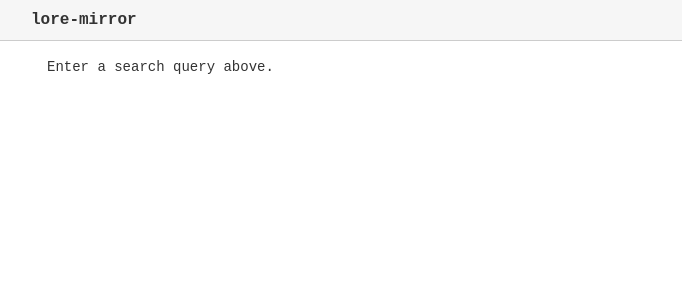
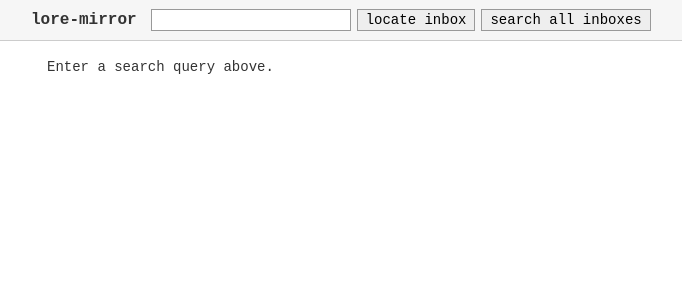
Before and after one commit to pengdonglin137/lore-mirror, a Vue app in the folder frontend/: page /search in a window 1280 px wide. Shown: the top 300 px of the page, without its empty margins (9-691 px from the left). Built offline with nearby package versions, Linux system fonts and the light colour scheme.

Commit message:
Move search box and buttons into global header bar
Search, locate inbox, and search-all-inboxes are now in the top nav
next to the lore-mirror title, available on every page.

Co-Authored-By: Claude Opus 4.6 <noreply@anthropic.com>

```diff
--- a/frontend/src/App.vue
+++ b/frontend/src/App.vue
@@ -1,4 +1,24 @@
 <script setup>
+import { ref } from 'vue'
+import { useRouter } from 'vue-router'
+import { locateInbox } from './api.js'
+
+const router = useRouter()
+const query = ref('')
+const locateResults = ref(null)
+
+async function doLocate() {
+  if (!query.value.trim()) return
+  locateResults.value = null
+  const data = await locateInbox(query.value.trim())
+  locateResults.value = data.matches
+}
+
+function doSearchAll() {
+  if (!query.value.trim()) return
+  locateResults.value = null
+  router.push({ path: '/search', query: { q: query.value.trim() } })
+}
 </script>
 
 <template>
@@ -6,7 +26,20 @@
     <header>
       <nav>
         <router-link to="/" class="logo-link">lore-mirror</router-link>
+        <input
+          v-model="query"
+          type="text"
+          class="nav-input"
+          @keyup.enter="doSearchAll"
+        />
+        <button class="nav-btn" @click="doLocate">locate inbox</button>
+        <button class="nav-btn" @click="doSearchAll">search all inboxes</button>
       </nav>
+      <div v-if="locateResults !== null" class="locate-results">
+        <pre v-if="locateResults.length === 0">No matching inboxes found.</pre>
+        <pre v-else><template v-for="m in locateResults" :key="m.name">* <router-link :to="`/inbox/${m.name}`" @click="locateResults = null">{{ m.name }}</router-link>  {{ m.description }}
+</template></pre>
+      </div>
     </header>
     <main>
       <router-view />
@@ -51,7 +84,7 @@ header {
 header nav {
   display: flex;
   align-items: center;
-  gap: 16px;
+  gap: 6px;
   max-width: 1200px;
   margin: 0 auto;
 }
@@ -60,6 +93,33 @@ header nav {
   font-weight: bold;
   font-size: 16px;
   color: #333;
+  margin-right: 8px;
+}
+
+.nav-input {
+  font-family: monospace;
+  font-size: 14px;
+  padding: 2px 6px;
+  border: 1px solid #999;
+  width: 200px;
+}
+
+.nav-btn {
+  font-family: monospace;
+  font-size: 14px;
+  padding: 2px 8px;
+  cursor: pointer;
+  border: 1px solid #999;
+  background: #eee;
+  white-space: nowrap;
+}
+
+.locate-results {
+  max-width: 1200px;
+  margin: 8px auto 0;
+  padding: 6px 8px;
+  background: #fefefe;
+  border: 1px solid #ddd;
 }
 
 main {
@@ -108,9 +168,10 @@ mark {
   a { color: #6cb6ff; }
   header { background: #252525; border-color: #444; }
   .logo-link { color: #ddd; }
-  .pagination button {
+  .nav-input, .nav-btn, .pagination button {
     background: #333; color: #ddd; border-color: #555;
   }
+  .locate-results { background: #2a2a2a; border-color: #444; }
   mark { background: #665500; color: #fff; }
 }
 </style>
--- a/frontend/src/views/Home.vue
+++ b/frontend/src/views/Home.vue
@@ -1,14 +1,10 @@
 <script setup>
 import { ref, onMounted } from 'vue'
-import { useRouter } from 'vue-router'
-import { getInboxes, getStats, locateInbox } from '../api.js'
+import { getInboxes, getStats } from '../api.js'
 
-const router = useRouter()
 const inboxes = ref([])
 const stats = ref(null)
 const loading = ref(true)
-const homeQuery = ref('')
-const locateResults = ref(null)
 
 onMounted(async () => {
   try {
@@ -19,18 +15,6 @@ onMounted(async () => {
     loading.value = false
   }
 })
-
-async function doLocate() {
-  if (!homeQuery.value.trim()) return
-  locateResults.value = null
-  const data = await locateInbox(homeQuery.value.trim())
-  locateResults.value = data.matches
-}
-
-function doSearchAll() {
-  if (!homeQuery.value.trim()) return
-  router.push({ path: '/search', query: { q: homeQuery.value.trim() } })
-}
 
 function formatCount(n) {
   if (n >= 1000000) return (n / 1000000).toFixed(1) + 'M'
@@ -54,20 +38,6 @@ function formatDate(d) {
   <div>
     <pre v-if="loading" class="loading">Loading...</pre>
     <template v-else>
-      <pre><b>lore-mirror</b>  <input
-          v-model="homeQuery"
-          type="text"
-          placeholder=""
-          class="home-input"
-          @keyup.enter="doSearchAll"
-        /><button class="home-btn" @click="doLocate">locate inbox</button><button class="home-btn" @click="doSearchAll">search all inboxes</button></pre>
-
-      <div v-if="locateResults !== null" class="locate-results">
-        <pre v-if="locateResults.length === 0">No matching inboxes found.</pre>
-        <pre v-else><template v-for="m in locateResults" :key="m.name">* <router-link :to="`/inbox/${m.name}`">{{ m.name }}</router-link>  {{ m.description }}
-</template></pre>
-      </div>
-
       <pre>local kernel mailing list archive
 
 <template v-if="stats">Total: {{ formatCount(stats.total_messages) }} messages in {{ stats.total_inboxes }} inbox(es)
@@ -82,36 +52,3 @@ Inboxes:
     </template>
   </div>
 </template>
-
-<style scoped>
-.home-input {
-  font-family: monospace;
-  font-size: 14px;
-  padding: 2px 6px;
-  border: 1px solid #999;
-  width: 200px;
-  margin: 0 4px;
-}
-
-.home-btn {
-  font-family: monospace;
-  font-size: 14px;
-  padding: 2px 8px;
-  cursor: pointer;
-  border: 1px solid #999;
-  background: #eee;
-  margin-left: 2px;
-}
-
-.locate-results {
-  margin-bottom: 12px;
-  padding: 8px;
-  background: #f9f9f9;
-  border: 1px solid #ddd;
-}
-
-@media (prefers-color-scheme: dark) {
-  .home-input, .home-btn { background: #333; color: #ddd; border-color: #555; }
-  .locate-results { background: #252525; border-color: #444; }
-}
-</style>
```
